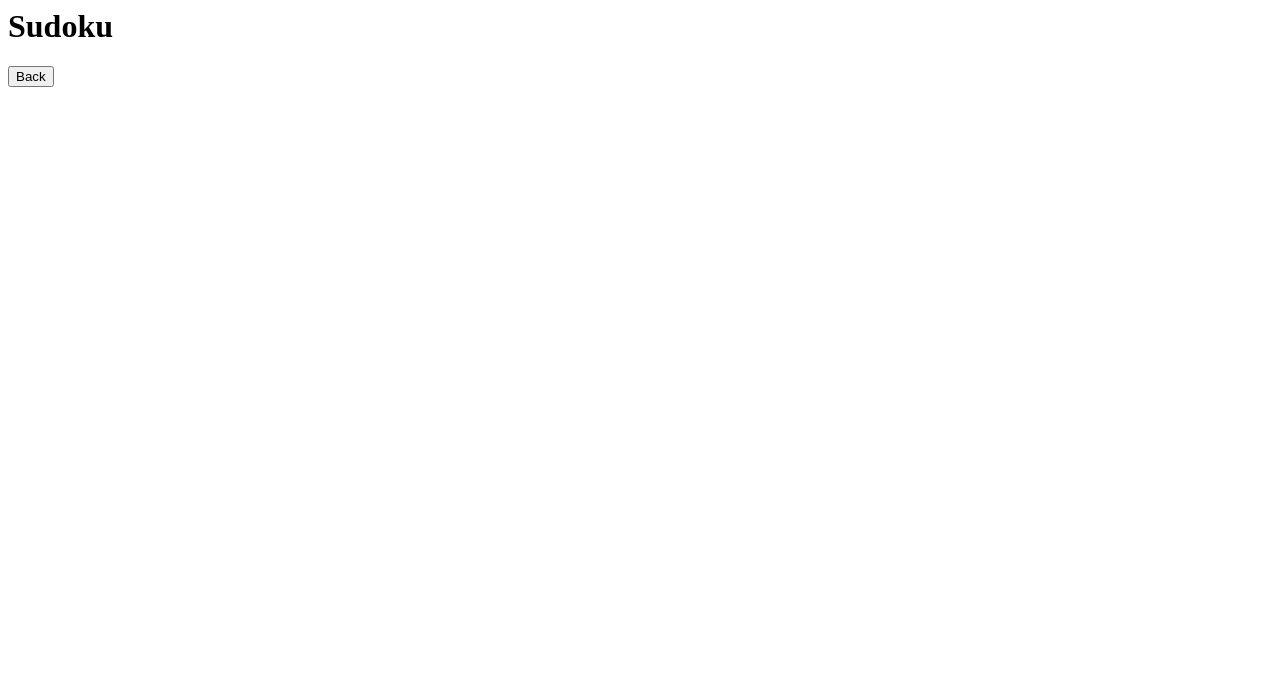
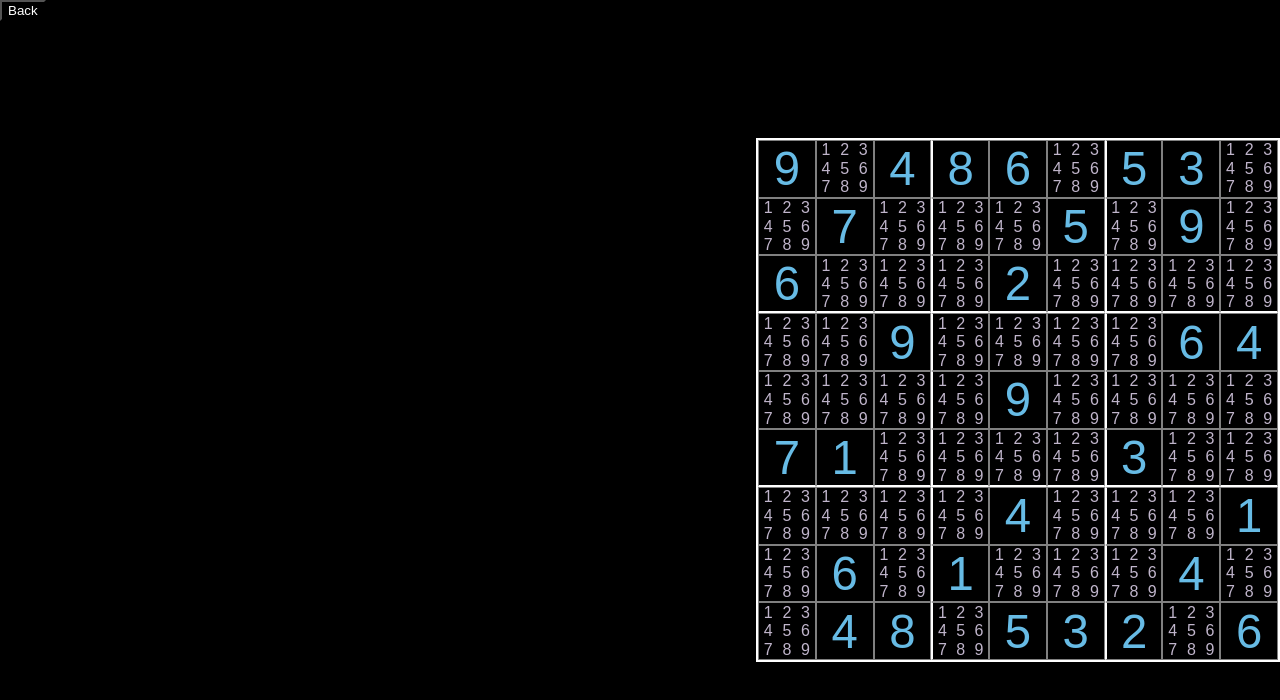
Before and after one commit to AdministratorCyn/2DoKu, a website built with Vite: page src/Sudoku/sudoku.html in a window 1280 px wide. Built offline with nearby package versions, Linux system fonts and the light colour scheme.

Commit message:
extended classes

```diff
--- a/src/Sudoku/sudoku.css
+++ b/src/Sudoku/sudoku.css
@@ -0,0 +1,59 @@
+*{
+    background-color: black;
+    color: white;
+}
+body{
+    margin: 0px;
+}
+#container {
+    color: white;
+    display: grid;
+    grid-template-rows: repeat(6, 1fr);
+    justify-content: space-between;
+    height: 100vh;
+    width: 100vw;
+    grid-gap: 5vh;
+}
+#sudoku {
+    margin: 0px;
+    padding: 0px;
+    display: grid;
+    grid-template-columns: repeat(9, 1fr);
+    grid-template-rows: repeat(9, 1fr);
+    grid-column: 2 / 3;
+    grid-row: 3 / 5;
+    align-self: center;
+    width: 65vh;
+    height: 65vh;
+    border: 2px solid white;
+}
+.ca {
+    margin: 0px;
+    padding: 0px;
+    border: none;
+    display: grid;
+    grid-template-columns: repeat(3, 1fr);
+    grid-template-rows: repeat(3, 1fr);
+}
+.cand {
+    border: none;
+    padding: 0px;
+    width: 100%;
+    height: 100%;
+    color: #c0b5cb;
+    font-size: 1.25vw;
+}
+.sc {
+    border: none;
+    margin: 0px;
+    padding: 0px;
+    color: white;
+    font-size: 3.7vw;
+    width: 100%;
+    height: 100%;
+}
+.cell {
+    border: 0px;
+    padding: 0px;
+    border: 1px solid gray;
+}
--- a/src/Sudoku/sudoku.html
+++ b/src/Sudoku/sudoku.html
@@ -2,13 +2,16 @@
 <head>
     <meta charset="UTF-8">
     <meta name="viewport" content="width=device-width, initial-scale=1.0">
+    <link rel="stylesheet" href="/src/Sudoku/sudoku.css">
     <title>Document</title>
-    <link rel="stylesheet" href="/src/Sudoku/sudoku.css">
 </head>
 <body>
-    <h1>Sudoku</h1>
-    <a href="/index.html">
-        <button id="back">Back</button>
-    </a>
+    <div id="container">
+        <div id="sudoku"></div>
+        <a href="/index.html">
+            <button id="back">Back</button>
+        </a>
+    </div>
+    <script src="/src/Sudoku/sudoku.ts"></script>
 </body>
 </html>
--- /dev/null
+++ b/src/Sudoku/sudoku.ts
@@ -0,0 +1,110 @@
+const puzzle = "9.486.53..7...5.9.6...2......9....64....9....71....3......4...1.6.1...4..48.532.6";
+let char_grid: number[][] = Array.from({ length: 9 }, () => Array(9).fill(0));
+let cand_grid: boolean[][];
+
+for (let i = 0; i < 9; i++) {
+    for (let j = 0; j < 9; j++) {
+      if (puzzle.charAt(i * 9 + j) == '.') {
+        char_grid[i][j] = 0;
+      }
+      else {
+        char_grid[i][j] = parseInt(puzzle.charAt(i * 9 + j));
+      }
+    }
+  }
+
+
+document.addEventListener('DOMContentLoaded', () => {
+    customElements.define('puz-zel', Sudoku);
+    customElements.define('ce-ll', Cell);
+    const sudokuElement = document.getElementById('sudoku');
+    if (sudokuElement) {
+      Object.setPrototypeOf(sudokuElement, Sudoku.prototype);
+      (sudokuElement as any).constructor = Sudoku;
+    }
+    sudokuElement ? (sudokuElement as Sudoku).initComp() : null;
+});
+class Cell extends HTMLElement {
+    constructor() {
+      super();
+      this.classList.add('cell');
+    }
+    sc(given: boolean, i: number, j: number): void {
+      const button = document.createElement("button");
+      button.classList.add('sc');
+      if (given) {
+        button.style.color = "67bbe5";
+      }
+      else {
+        button.addEventListener('keydown', (event) => {
+          if (event.key === 'Backspace' || event.key === 'Delete') {
+            this.clear();
+            this.usc(i, j);
+          }
+        });
+      }
+      button.innerHTML = char_grid[i][j].toString();
+      this.appendChild(button);
+    }
+    usc(i: number, j: number): void {
+      for (let k = 0; k < 9; k++) {
+        const button = document.createElement("button");
+        this.classList.add('ca');
+        button.innerHTML = (k + 1).toString();
+        button.classList.add("cand");
+        button.addEventListener('click', () => {
+          button.innerHTML !== '' ? button.innerHTML = '' : button.innerHTML = (k + 1).toString();
+        });
+        button.addEventListener('keydown', (event) => {
+          if (event.key >= '1' && event.key <= '9') {
+            char_grid[i][j] = parseInt(event.key);
+            this.clear();
+            this.sc(false, i, j);
+          }
+        });
+        button.addEventListener('mouseover', () => {
+          button.style.color = 'white';
+        });
+        button.addEventListener('mouseout', () => {
+          button.style.color = 'c0b5cb';
+        });
+        this.appendChild(button);
+      }
+    }
+    clear() {
+      while (this.firstChild) {
+        this.removeChild(this.firstChild);
+      }
+      this.classList.remove('ca', 'cand', 'sc');
+    }
+  }
+
+
+  class Sudoku extends HTMLElement {
+    constructor() {
+      super();
+    }
+    initComp() {
+      for (let i = 0; i < 9; i++) {
+        for (let j = 0; j < 9; j++) {
+          const cell = new Cell();
+
+          cell.classList.add('cell');
+          if (i % 3 === 2 && i != 8) {
+            cell.style.borderBottom = '2px solid white';
+          }
+          if (j % 3 === 0 && j !== 0) {
+            cell.style.borderLeft = '2px solid white';
+            cell.style.padding = '0px';
+          }
+          if (char_grid[i][j] != 0) {
+            cell.sc(true, i, j);
+          }
+          else {
+            cell.usc(i, j);
+          }
+          this.appendChild(cell as Cell);
+        }
+      }
+    }
+  }
```
Also changed, not shown: src/batch/batch.ts (+79 -58 lines), src/assets/numbers.png.
